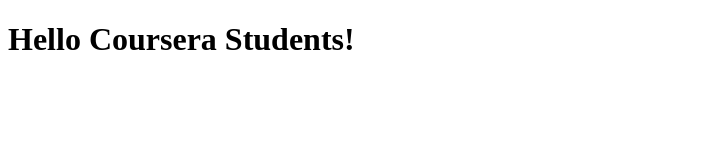
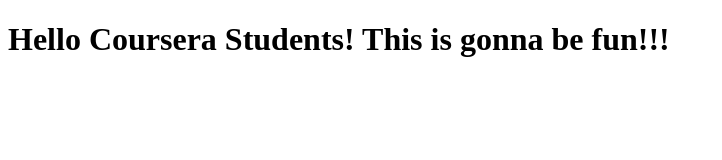
Before and after one commit to tehreemkhawar/coursera-test-singlepagedevelopment, a plain HTML site: page index.html in a window 1280 px wide. Shown: the whole page, without its empty margins (0-722 px from the left). Drawn offline with Linux system fonts and the light colour scheme.

Commit message:
First Web File-updated

```diff
--- a/index.html
+++ b/index.html
@@ -5,6 +5,6 @@
     <title>Hello Coursera</title>
   </head>
   <body>
-    <h1>Hello Coursera Students!</h1>
+    <h1>Hello Coursera Students! This is gonna be fun!!!</h1>
   </body>
 </html>
```
